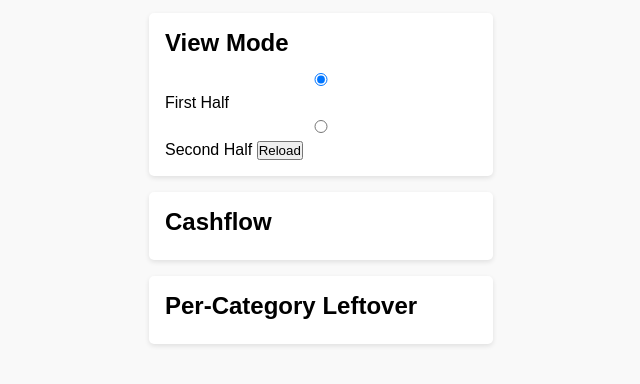
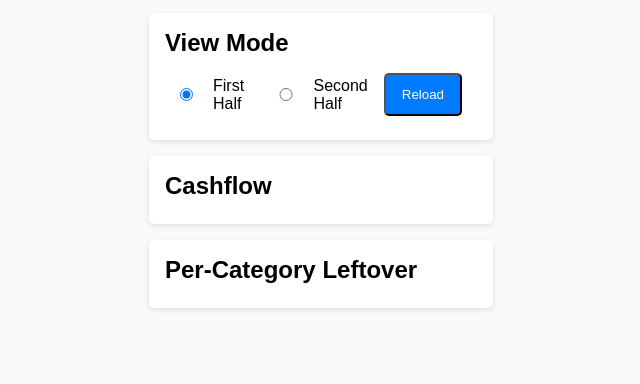
Before and after one commit to aleink/Monthly-budget, a plain HTML site: page docs/budget.html in a window 1280 px wide. Shown: the part 82-466 px from the top of the page, without its empty margins (319-959 px from the left). Drawn offline with Linux system fonts and the light colour scheme; no server answers.

Commit message:
Update budget.html

```diff
--- a/docs/budget.html
+++ b/docs/budget.html
@@ -30,12 +30,28 @@
   </header>
 
   <div class="card">
-    <h2>View Mode</h2>
-    <!-- Toggle for first half or second half -->
+  <h2>View Mode</h2>
+  <div class="viewModeControls">
     <label><input type="radio" name="halfToggle" value="H1" checked> First Half</label>
     <label><input type="radio" name="halfToggle" value="H2"> Second Half</label>
-    <button id="toggleReloadBtn">Reload</button>
+    <button id="toggleReloadBtn" class="btn">Reload</button>
   </div>
+</div>
+
+<style>
+  .viewModeControls {
+    display: flex;
+    align-items: center;
+    gap: 1rem;
+  }
+  .viewModeControls label {
+    margin: 0;
+    display: flex;
+    align-items: center;
+    gap: 0.3rem;
+  }
+</style>
+
 
   <div class="card">
     <h2>Cashflow</h2>
```
